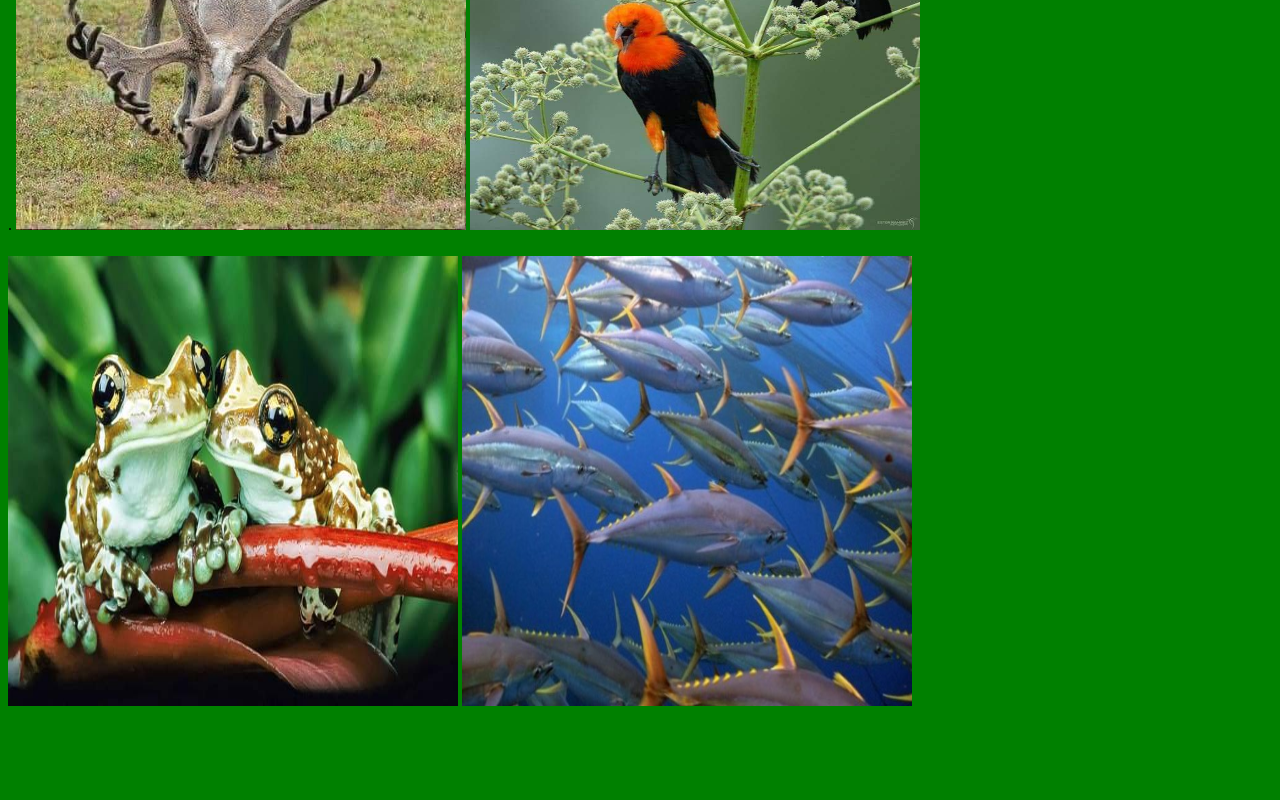
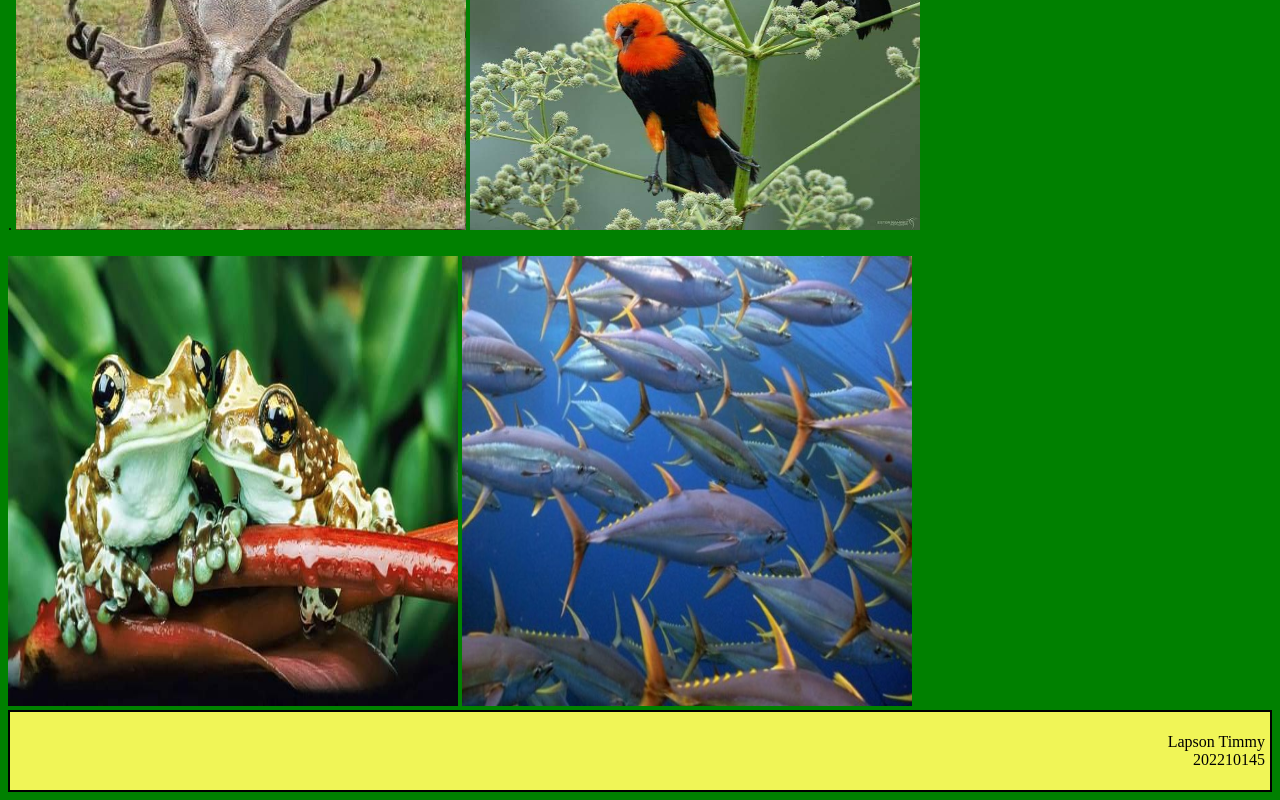
Before and after one commit to lapsontimmy/Vertebrate-Classes, a plain HTML site: page index.html in a window 1280 px wide. Shown: the part 619-1419 px from the top of the page. Before the commit the page ends 1337 px from the top, so only its background shows below. Drawn offline with Linux system fonts and the light colour scheme.

Commit message:
ID Added

```diff
--- a/index.html
+++ b/index.html
@@ -59,15 +59,6 @@
 
                                          </tr>
                                 </table>
-           </body>
-
-
-
-
-
-
-
-
 
                                 <h3> <u>Here are some of the pictures of different classes of vertebrates</u></h3>.
 
@@ -79,8 +70,17 @@
                            <img src="picz\p4.jpg" alt="frog" width="450" height="450">
                            <img src="picz\p11.jpg" alt="fish" width="450" height="450">
 
+                           <table style="width:100% "
+                                          backgroud-color:light green;
+                                          border:2px solid black;
+                                          margin:20px;
+                                          padding:20px>
+                              <tr><td>
+                                    <p style="text-align:right;">Lapson Timmy <br>
+                                          202210145 </p>
+                                    </tr></td>
+                              </table>
 
-
-
+                   </body>
 
 </html>
--- a/styles.css
+++ b/styles.css
@@ -1,7 +1,7 @@
 body {background-color: green;}
 h1 {color:blue;}
 h2 {color:orange;}
-p {color:pink;background-color:white;}
+
 
 
 h1 {color: #22168A;
```
